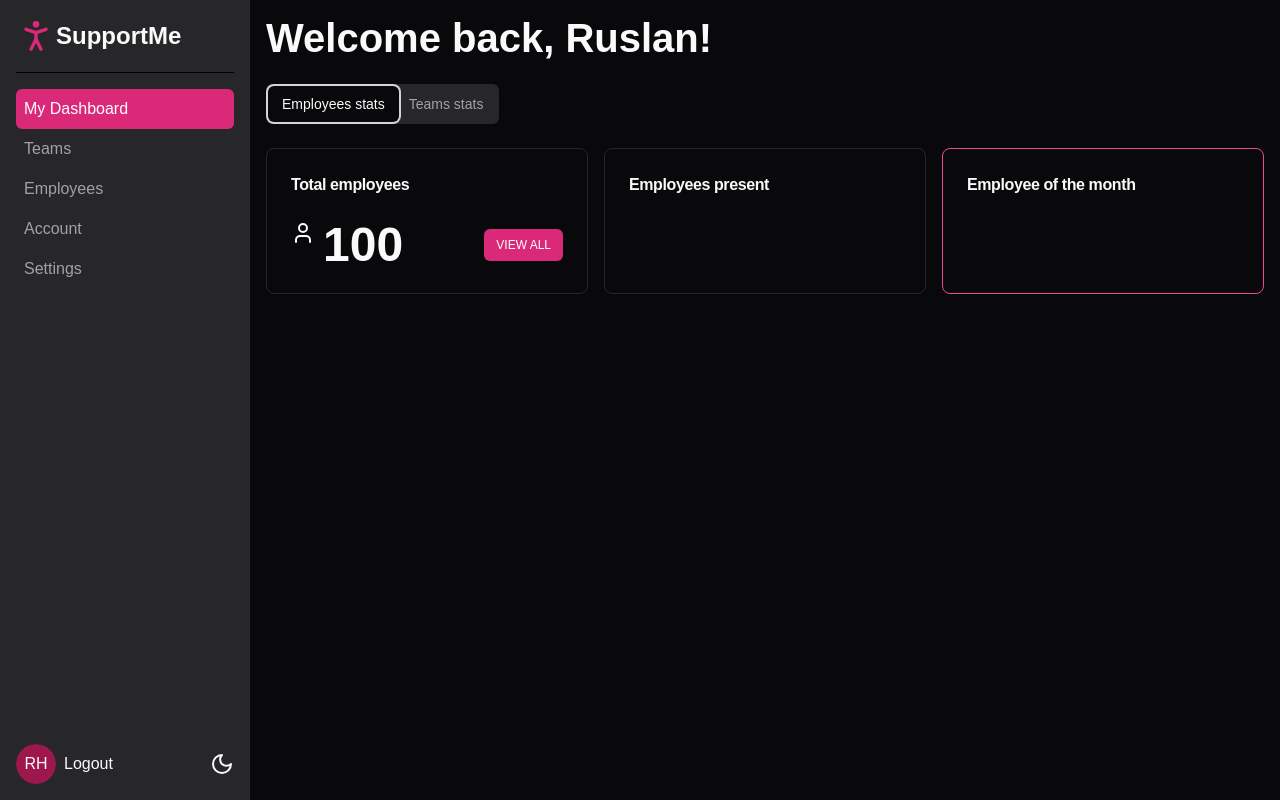
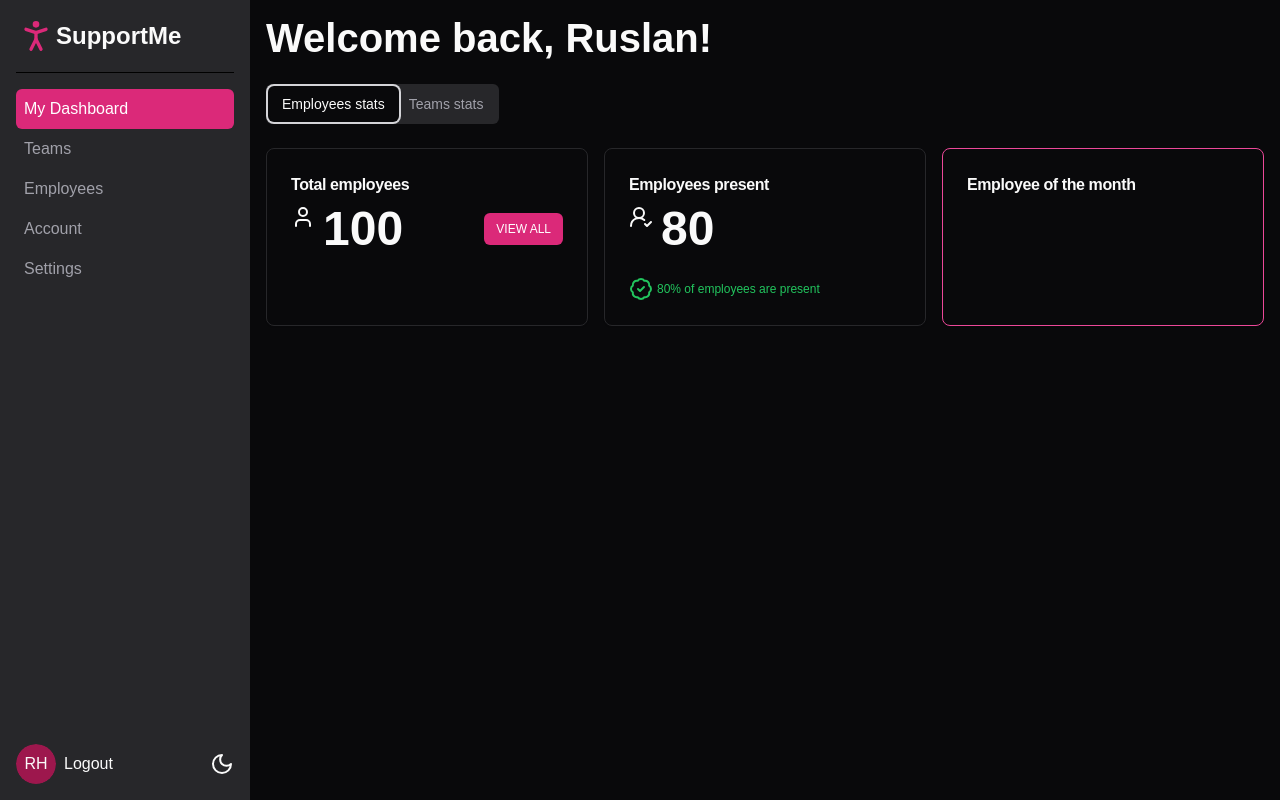
Before and after one commit to Hruchman-Ruslan/shadcn-ui, a Next.js app: page /dashboard in a window 1280 px wide. Both pictures are taken after a click on the tab "Employees stats". Built offline with nearby package versions, Linux system fonts and the light colour scheme.

Commit message:
feat: employees present card content

```diff
--- a/app/dashboard/components/employees-stats.tsx
+++ b/app/dashboard/components/employees-stats.tsx
@@ -1,19 +1,35 @@
 import { Button } from '@/components/ui/button'
-import { Card, CardContent, CardHeader, CardTitle } from '@/components/ui/card'
-import { UserIcon } from 'lucide-react'
+import {
+	Card,
+	CardContent,
+	CardFooter,
+	CardHeader,
+	CardTitle,
+} from '@/components/ui/card'
+import {
+	AlertTriangleIcon,
+	BadgeCheck,
+	UserCheck2Icon,
+	UserIcon,
+	UserRoundXIcon,
+} from 'lucide-react'
 import Link from 'next/link'
 
 export default function EmployeesStats() {
+	const totalEmployees = 100
+	const employeesPresent = 80
+	const employeesPresentPercentage = (employeesPresent / totalEmployees) * 100
+
 	return (
 		<div className='grid lg:grid-cols-3 gap-4'>
 			<Card>
-				<CardHeader>
+				<CardHeader className='pb-2'>
 					<CardTitle className='text-base'>Total employees</CardTitle>
 				</CardHeader>
 				<CardContent className='flex justify-between items-center'>
 					<div className='flex gap-2'>
 						<UserIcon />
-						<span className='text-5xl font-bold'>100</span>
+						<span className='text-5xl font-bold'>{totalEmployees}</span>
 					</div>
 					<div>
 						<Button size={'xs'} asChild>
@@ -23,12 +39,35 @@
 				</CardContent>
 			</Card>
 			<Card>
-				<CardHeader>
+				<CardHeader className='pb-2'>
 					<CardTitle className='text-base'>Employees present</CardTitle>
 				</CardHeader>
+				<CardContent>
+					<div className='flex gap-2'>
+						{employeesPresentPercentage > 75 ? (
+							<UserCheck2Icon />
+						) : (
+							<UserRoundXIcon />
+						)}
+						<span className='text-5xl font-bold'>{employeesPresent}</span>
+					</div>
+				</CardContent>
+				<CardFooter>
+					{employeesPresentPercentage > 75 ? (
+						<span className='text-xs text-green-500 flex gap-1 items-center'>
+							<BadgeCheck />
+							{employeesPresentPercentage}% of employees are present
+						</span>
+					) : (
+						<span className='text-xs text-red-500 flex gap-1 items-center'>
+							<AlertTriangleIcon />
+							Only {employeesPresentPercentage}% of employees are present
+						</span>
+					)}
+				</CardFooter>
 			</Card>
 			<Card className='border-pink-500'>
-				<CardHeader>
+				<CardHeader className='pb-2'>
 					<CardTitle className='text-base'>Employee of the month</CardTitle>
 				</CardHeader>
 			</Card>
```
